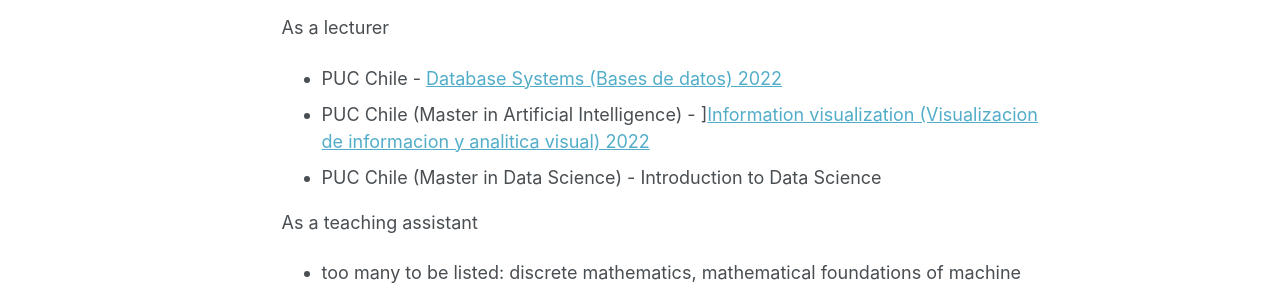
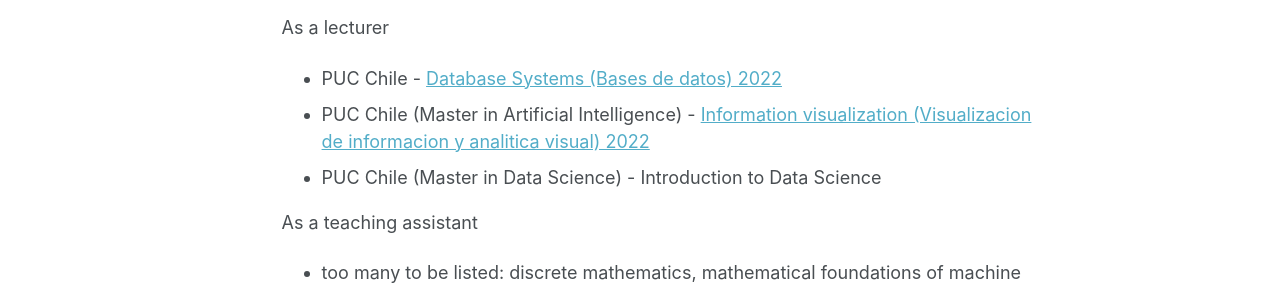
Before and after one commit to TamaraCucumides/TamaraCucumides.github.io, a Jekyll site: the page built from _pages/about.md, in a window 1280 px wide and 900 px high, scrolled down 627 px. Shown: the part 353-643 px from the top of the window. Built offline with Jekyll 4.4.1, drawn with Linux system fonts in a browser that asks for light colours; part of the change alters nothing that is shown.

```diff
--- a/_pages/about.md
+++ b/_pages/about.md
@@ -33,7 +33,7 @@ Teaching
 
 As a lecturer
 * PUC Chile - [Database Systems (Bases de datos) 2022](https://github.com/IIC2413/Syllabus-2022-1)
-* PUC Chile (Master in Artificial Intelligence) - ][Information visualization (Visualizacion de informacion y analitica visual) 2022](https://github.com/TamaraCucumides/InfoVisCourse)
+* PUC Chile (Master in Artificial Intelligence) - [Information visualization (Visualizacion de informacion y analitica visual) 2022](https://github.com/TamaraCucumides/InfoVisCourse)
 * PUC Chile (Master in Data Science) - Introduction to Data Science
 
 As a teaching assistant
```
